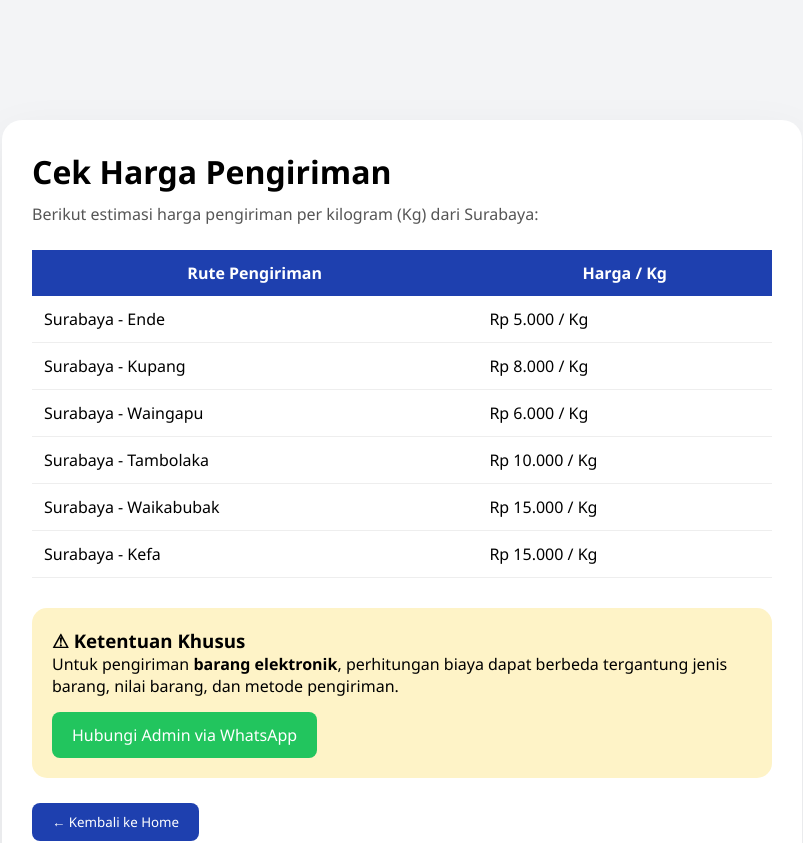
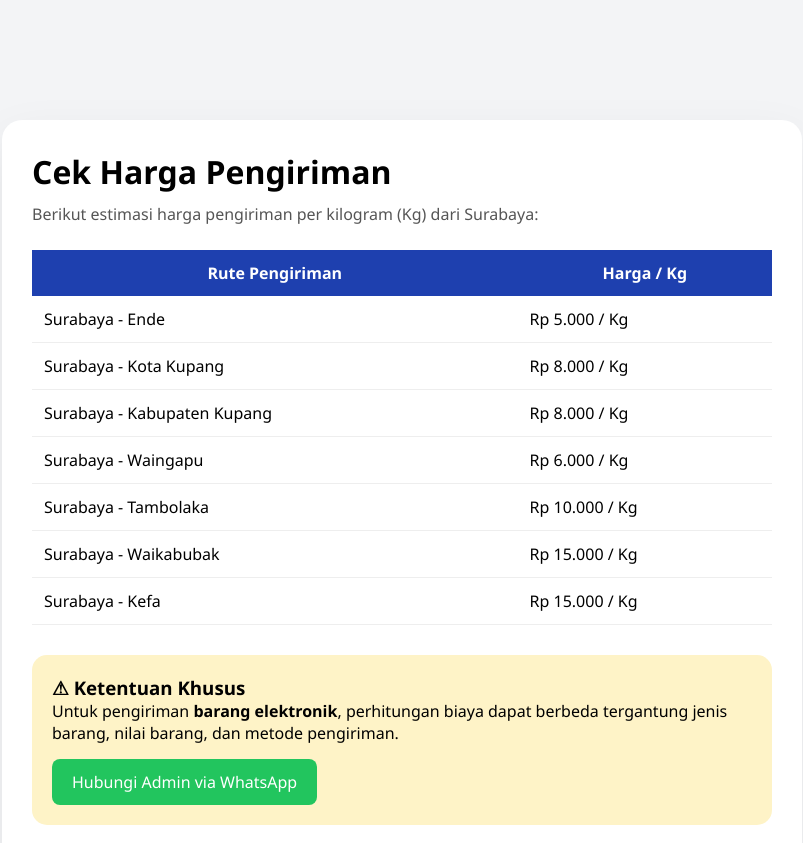
Before and after one commit to layartimur/layartimur-tracking, a Next.js app: page /harga in a window 1280 px wide. Shown: the top 843 px of the page, without its empty margins (238-1041 px from the left). Built offline with nearby package versions, Linux system fonts and the light colour scheme.

Commit message:
update harga

```diff
--- a/pages/harga.js
+++ b/pages/harga.js
@@ -21,7 +21,8 @@ export default function Harga() {
             </thead>
             <tbody>
               <tr><td>Surabaya - Ende</td><td>Rp 5.000 / Kg</td></tr>
-              <tr><td>Surabaya - Kupang</td><td>Rp 8.000 / Kg</td></tr>
+              <tr><td>Surabaya - Kota Kupang</td><td>Rp 8.000 / Kg</td></tr>
+              <tr><td>Surabaya - Kabupaten Kupang</td><td>Rp 8.000 / Kg</td></tr>
               <tr><td>Surabaya - Waingapu</td><td>Rp 6.000 / Kg</td></tr>
               <tr><td>Surabaya - Tambolaka</td><td>Rp 10.000 / Kg</td></tr>
               <tr><td>Surabaya - Waikabubak</td><td>Rp 15.000 / Kg</td></tr>
```
